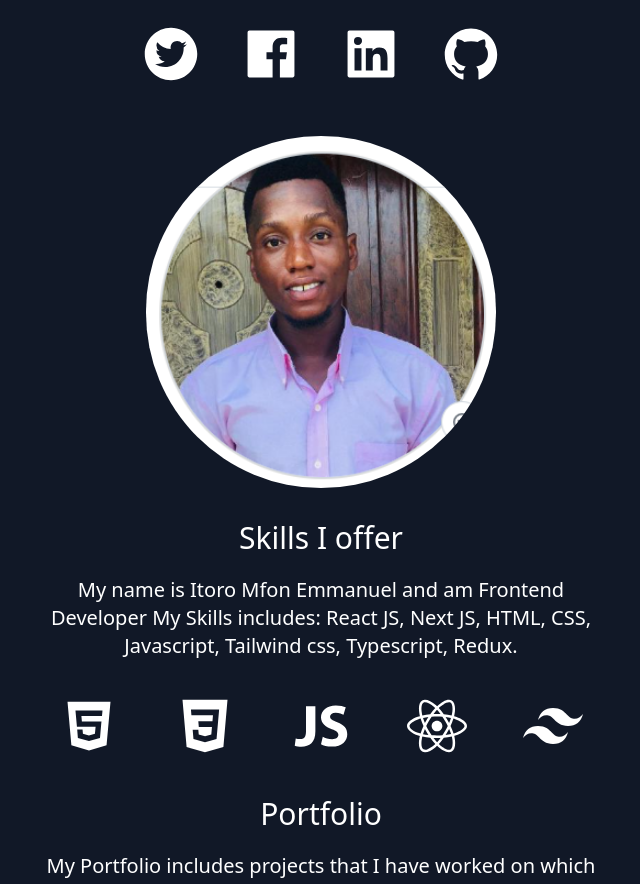
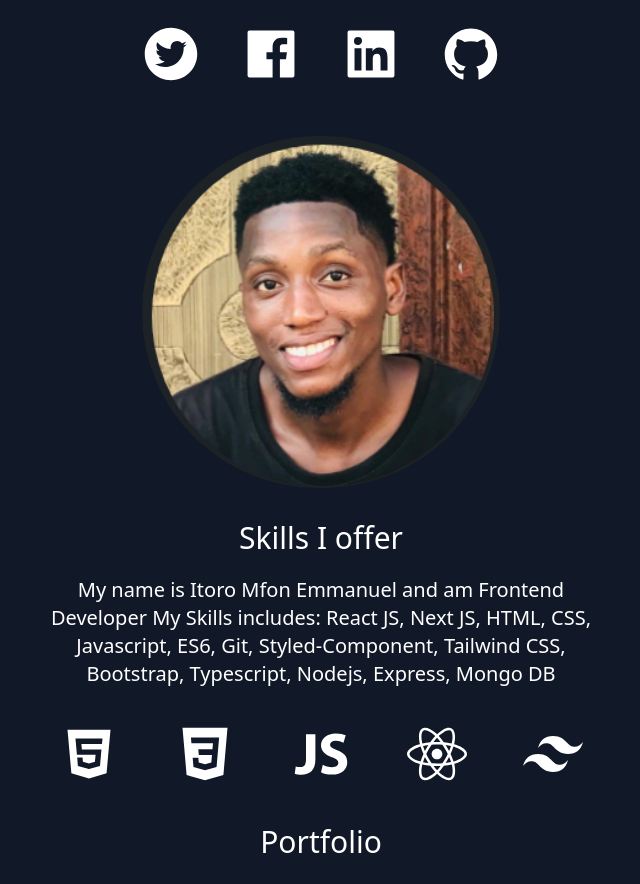
Before and after one commit to Itoromfon/Portfolio-Site, a React (Create React App) app: page / in a window 1280 px wide. Shown: the part 340-1224 px from the top of the page, without its empty margins (319-959 px from the left). Built offline with nearby package versions, Linux system fonts and the light colour scheme.

Commit message:
my latest commit

```diff
--- a/src/components/Main.js
+++ b/src/components/Main.js
@@ -9,7 +9,8 @@ import {
 import { IoLogoCss3, IoLogoJavascript } from "react-icons/io"
 import { SiTailwindcss } from "react-icons/si"
 import { FaReact } from "react-icons/fa"
-import itoromfon from "../images/itoromfon.png"
+// import itoromfon from "../images/itoromfon.png"
+import mfon from "../images/mfon.png"
 import recipe from "../images/recipe.png"
 import techfirm from "../images/techfirm.png"
 import quizzical from "../images/quizzical.png"
@@ -44,13 +45,13 @@ export default function Main() {
             </a>
           </div>
           <div className="mx-auto rounded-full flex justify-center mt-10 w-80 h-80 md:h-96 md:w-96">
-            <img src={itoromfon} alt="itoromfon" className="rounded-full mb-8 " />
+            <img src={mfon} alt="itoromfon" className="rounded-full mb-8 " />
           </div>
           <div className='text-center text-gray-600'>
             <h3 className='dark:text-white text-3xl font-medium'>Skills I offer</h3>
             <p className='dark:text-white text-md py-5 leading-8 text-gray-700 md:text-xl max-w-xl mx-auto'>
                 My name is Itoro Mfon Emmanuel and am Frontend Developer
-                My Skills includes: React JS, Next JS, HTML, CSS, Javascript, Tailwind css, Typescript, Redux.
+                My Skills includes: React JS, Next JS, HTML, CSS, Javascript, ES6, Git, Styled-Component, Tailwind CSS, Bootstrap, Typescript, Nodejs, Express, Mongo DB
             </p>
             <div className='dark:text-white text-6xl flex px-4 pt-4 justify-center gap-14 text-gray-600'>
                 <AiFillHtml5 className='' />
--- a/src/components/Navbar.js
+++ b/src/components/Navbar.js
@@ -13,7 +13,7 @@ export default function Navbar(props) {
                 />
             </li>
             <li>
-                <a href='https://drive.google.com/file/d/1svB1EkxvGo4O7nNhTMfJMrgQdR1e5FNq/view?usp=sharing' className='bg-gradient-to-r from-cyan-500 to-teal-500 text-white px-4 py-2 rounded-lg ml-3 md:ml-8 cursor-pointer'>Resume</a>
+                <a target='_blank' rel='noreferrer' href='https://drive.google.com/file/d/1svB1EkxvGo4O7nNhTMfJMrgQdR1e5FNq/view?usp=sharing' className='bg-gradient-to-r from-cyan-500 to-teal-500 text-white px-4 py-2 rounded-lg ml-3 md:ml-8 cursor-pointer'>Resume</a>
             </li>
         </ul>
     </nav>
```
Also changed, not shown: src/images/mfon.png (added).
